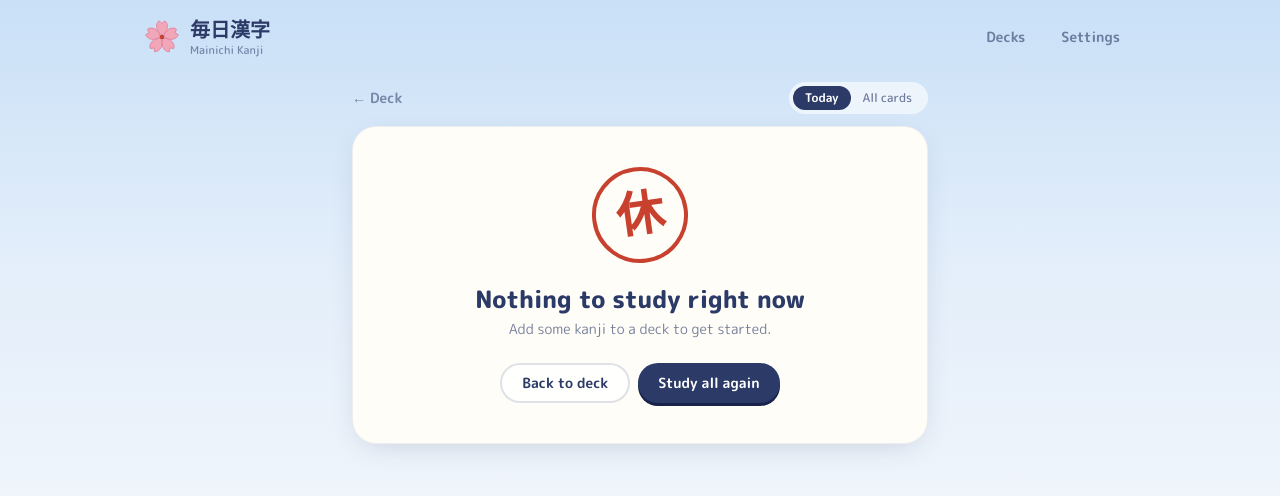
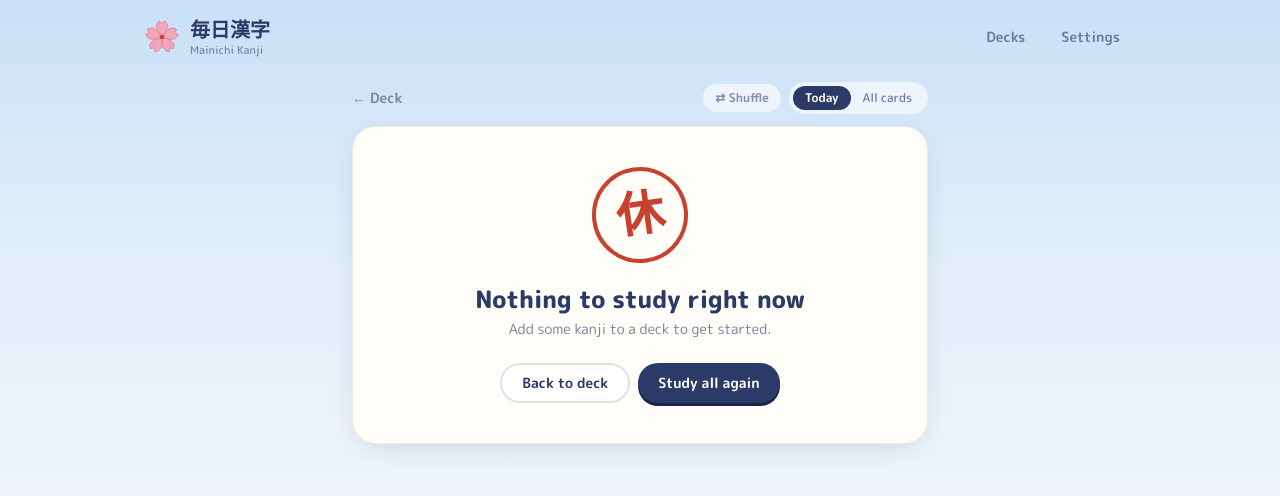
Before and after one commit to jhonfarillon1206/mainichi-kanji, a Vue app: page /#/study/1 in a window 1280 px wide. Shown: the top 496 px of the page. Built offline with nearby package versions, Linux system fonts and the light colour scheme; a web font is replaced by a local one; what ts-fsrs would draw is missing.

Commit message:
Shuffle toggle

```diff
--- a/src/views/Study.vue
+++ b/src/views/Study.vue
@@ -2,7 +2,7 @@
 import { ref, computed, onMounted, onUnmounted, toRaw } from 'vue'
 import { useRoute } from 'vue-router'
 import { db } from '../lib/db'
-import { buildQueue, gradeCard, undoGrade, Rating, State } from '../lib/srs'
+import { buildQueue, gradeCard, undoGrade, shuffle, inOrder, Rating, State } from '../lib/srs'
 import CardModal from '../components/CardModal.vue'
 
 const route = useRoute()
@@ -20,6 +20,19 @@ const backCount = ref(0)
 const nextDue = ref(null)
 const editing = ref(false)
 
+// Shuffle preference, remembered on this device.
+let saved = false
+try { saved = localStorage.getItem('shuffle') === '1' } catch {}
+const shuffled = ref(saved)
+function toggleShuffle() {
+  shuffled.value = !shuffled.value
+  try { localStorage.setItem('shuffle', shuffled.value ? '1' : '0') } catch {}
+  // Reorder the cards still left; the current card stays on screen.
+  const [first, ...rest] = queue.value
+  if (!first) return
+  queue.value = [first, ...(shuffled.value ? shuffle(rest) : inOrder(rest))]
+}
+
 const current = computed(() => queue.value[0])
 const progress = computed(() => {
   const total = done.value.total + queue.value.length
@@ -34,7 +47,7 @@ const kind = computed(() => {
 
 onMounted(async () => {
   if (deckId) deckName.value = (await db.decks.get(deckId))?.name || 'Deck'
-  queue.value = await buildQueue(deckId, mode)
+  queue.value = await buildQueue(deckId, mode, shuffled.value)
   if (!queue.value.length) {
     const upcoming = (deckId ? await db.cards.where('deckId').equals(deckId).toArray() : await db.cards.toArray())
       .filter(c => !c.suspended && c.state !== State.New)
@@ -123,10 +136,16 @@ const againLink = () => `/study/${route.params.id}?mode=all&t=${Date.now()}`
 
     <div class="mb-3 flex items-center gap-2">
       <RouterLink :to="backTo" class="mr-auto truncate text-sm font-bold text-ink/55 hover:text-ink">← {{ deckName }}</RouterLink>
-      <div class="flex rounded-full bg-white/60 p-1 text-xs">
+      <button
+        class="shrink-0 whitespace-nowrap rounded-full px-3 py-1.5 text-xs font-bold transition"
+        :class="shuffled ? 'bg-sakura text-ink' : 'bg-white/60 text-ink/55'"
+        :aria-pressed="shuffled" title="Shuffle the order"
+        @click="toggleShuffle"
+      >⇄ Shuffle</button>
+      <div class="flex shrink-0 rounded-full bg-white/60 p-1 text-xs">
         <RouterLink
           v-for="m in modes" :key="m.key" :to="`/study/${route.params.id}?mode=${m.key}`"
-          class="rounded-full px-3 py-1" :class="mode === m.key ? 'bg-ink font-bold text-white' : 'font-medium text-ink/65'"
+          class="whitespace-nowrap rounded-full px-3 py-1" :class="mode === m.key ? 'bg-ink font-bold text-white' : 'font-medium text-ink/65'"
         >{{ m.label }}</RouterLink>
       </div>
     </div>
```
Also changed, not shown: src/lib/srs.js.
